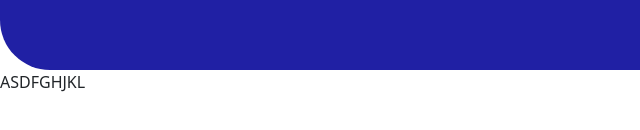
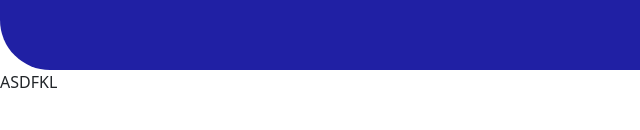
Before and after one commit to HasnaFarhatul/KBT-Project, a plain HTML site: page Daftar.html in a window 1280 px wide. Shown: the part 180-310 px from the top of the page, 0-640 px from the left. Drawn offline with nearby package versions, Linux system fonts and the light colour scheme; a web font is replaced by a local one.

Commit message:
Update Daftar.html
cobacoba

```diff
--- a/Daftar.html
+++ b/Daftar.html
@@ -17,7 +17,7 @@
         </div>
     </div>
     <div>
-        <p>ASDFGHJKL</p>
+        <p>ASDFKL</p>
     </div>
   <script src="https://cdn.jsdelivr.net/npm/bootstrap@5.3.0/dist/js/bootstrap.bundle.min.js"></script>
   <script src="script.js"></script>
```
